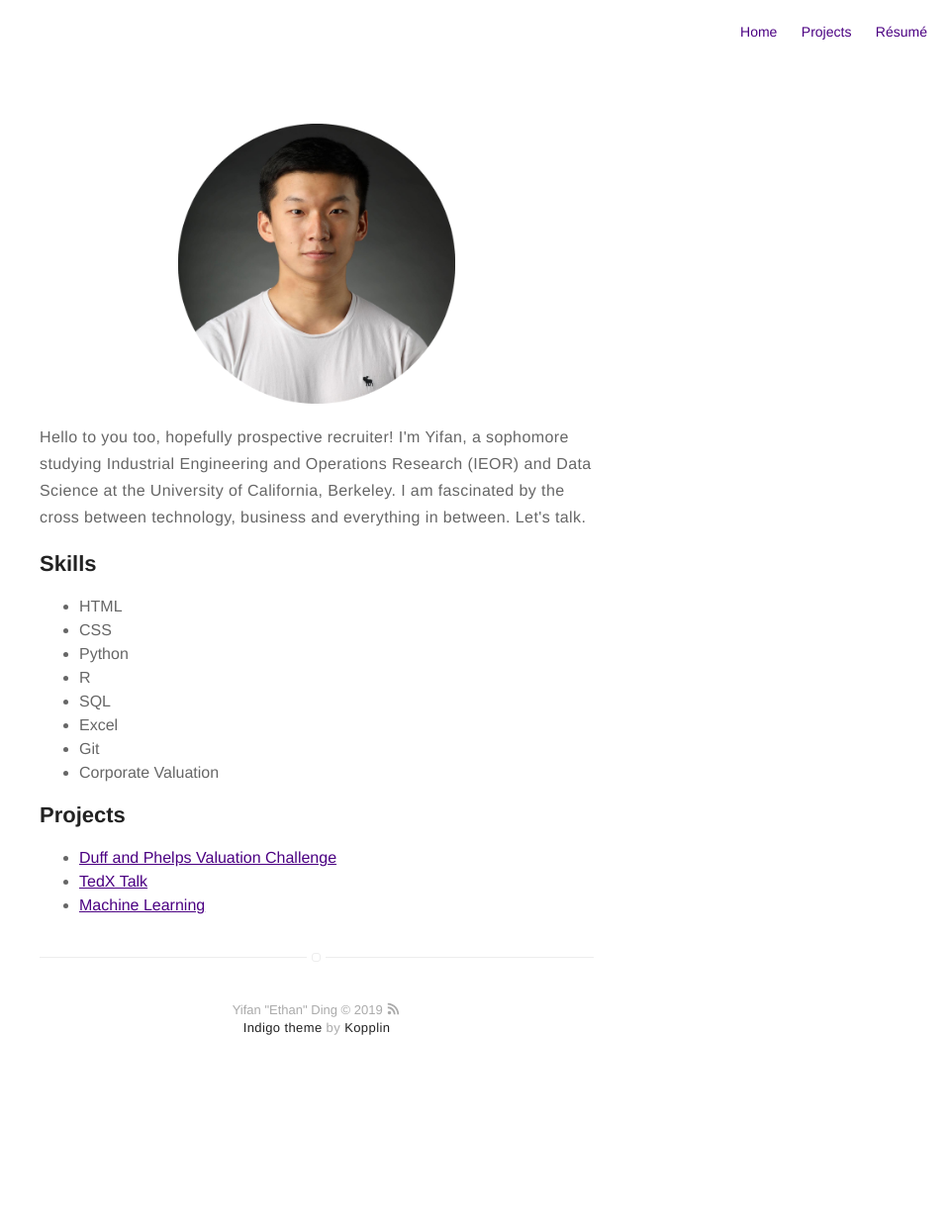
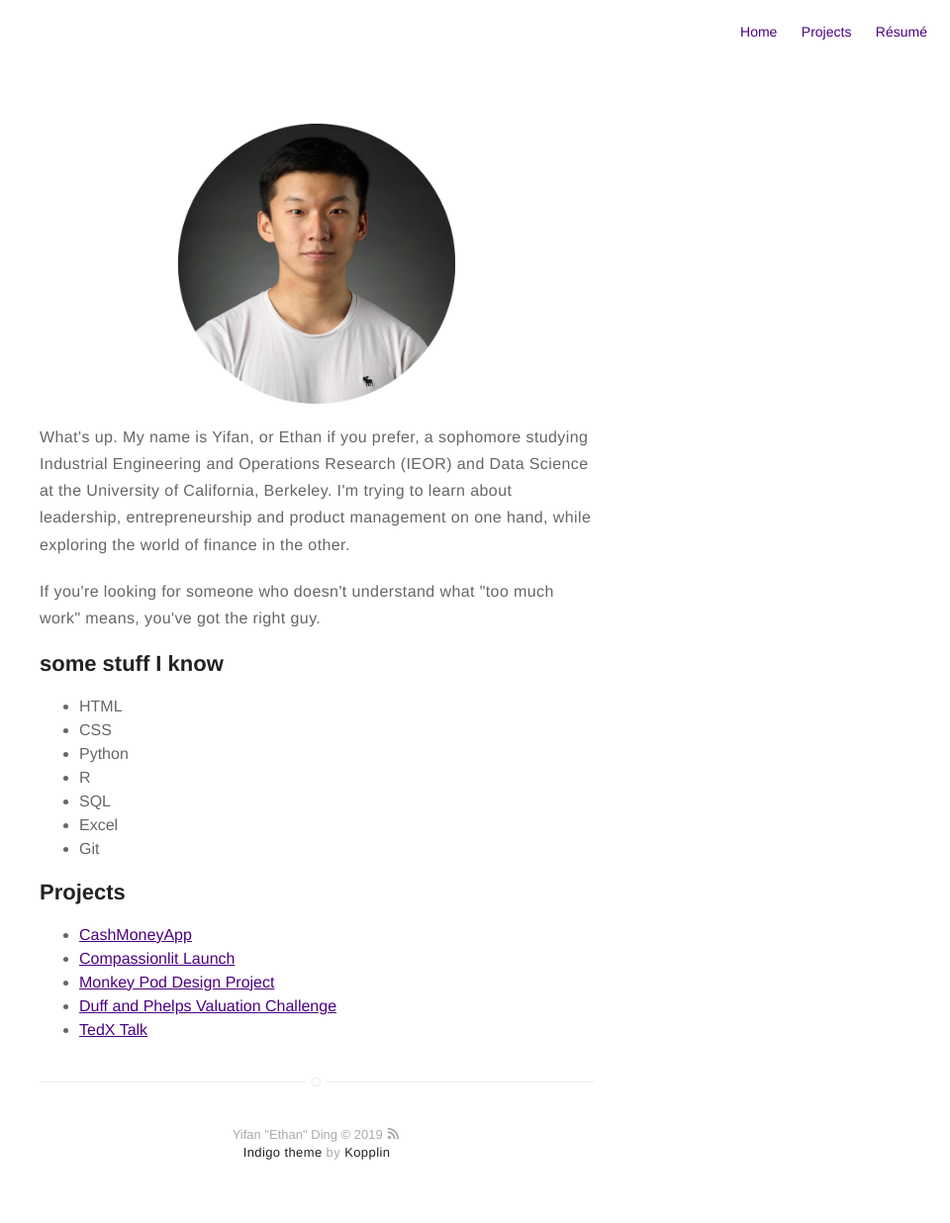
Before and after one commit to yifan-ding/yifan-ding.github.io, a Jekyll site: the page built from about.md, in a window 1280 px wide. Shown: the whole page at 99% size, without its empty margins (320-1280 px from the left). Built offline with Jekyll 4.4.1, drawn with Linux system fonts in a browser that asks for light colours; before the commit the page ends 1110 px from its top, so only the background shows below that.

Commit message:
changed about

```diff
--- a/about.md
+++ b/about.md
@@ -4,9 +4,11 @@ layout: page
 ---
 ![Profile Image]({{ site.url }}/{{ site.picture }})
 
-<p>Hello to you too, hopefully prospective recruiter! I'm Yifan, a sophomore studying Industrial Engineering and Operations Research (IEOR) and Data Science at the University of California, Berkeley. I am fascinated by the cross between technology, business and everything in between. Let's talk.</p>
+<p>What's up. My name is Yifan, or Ethan if you prefer, a sophomore studying Industrial Engineering and Operations Research (IEOR) and Data Science at the University of California, Berkeley. I'm trying to learn about leadership, entrepreneurship and product management on one hand, while exploring the world of finance in the other. </p>
 
-<h2>Skills</h2>
+<p>If you're looking for someone who doesn't understand what "too much work" means, you've got the right guy.</p>
+
+<h2>some stuff I know</h2>
 
 <ul class="skill-list">
 	<li>HTML</li>
@@ -16,13 +18,15 @@ layout: page
 	<li>SQL</li>
 	<li>Excel</li>
 	<li>Git</li>
-	<li>Corporate Valuation</li>
 </ul>
 
 <h2>Projects</h2>
 
 <ul>
+
+	<li><a href="https://yifan-ding.github.io/cashmoney/">CashMoneyApp</a></li>
+	<li><a href="https://yifan-ding.github.io/compassionlit/">Compassionlit Launch</a></li>
+	<li><a href="https://yifan-ding.github.io/monkeypod/">Monkey Pod Design Project</a></li>
 	<li><a href="https://yifan-ding.github.io/duff-and-phelps/">Duff and Phelps Valuation Challenge</a></li>
 	<li><a href="https://yifan-ding.github.io/TedX/">TedX Talk</a></li>
-	<li><a href="https://github.com/">Machine Learning</a></li>
 </ul>
```
